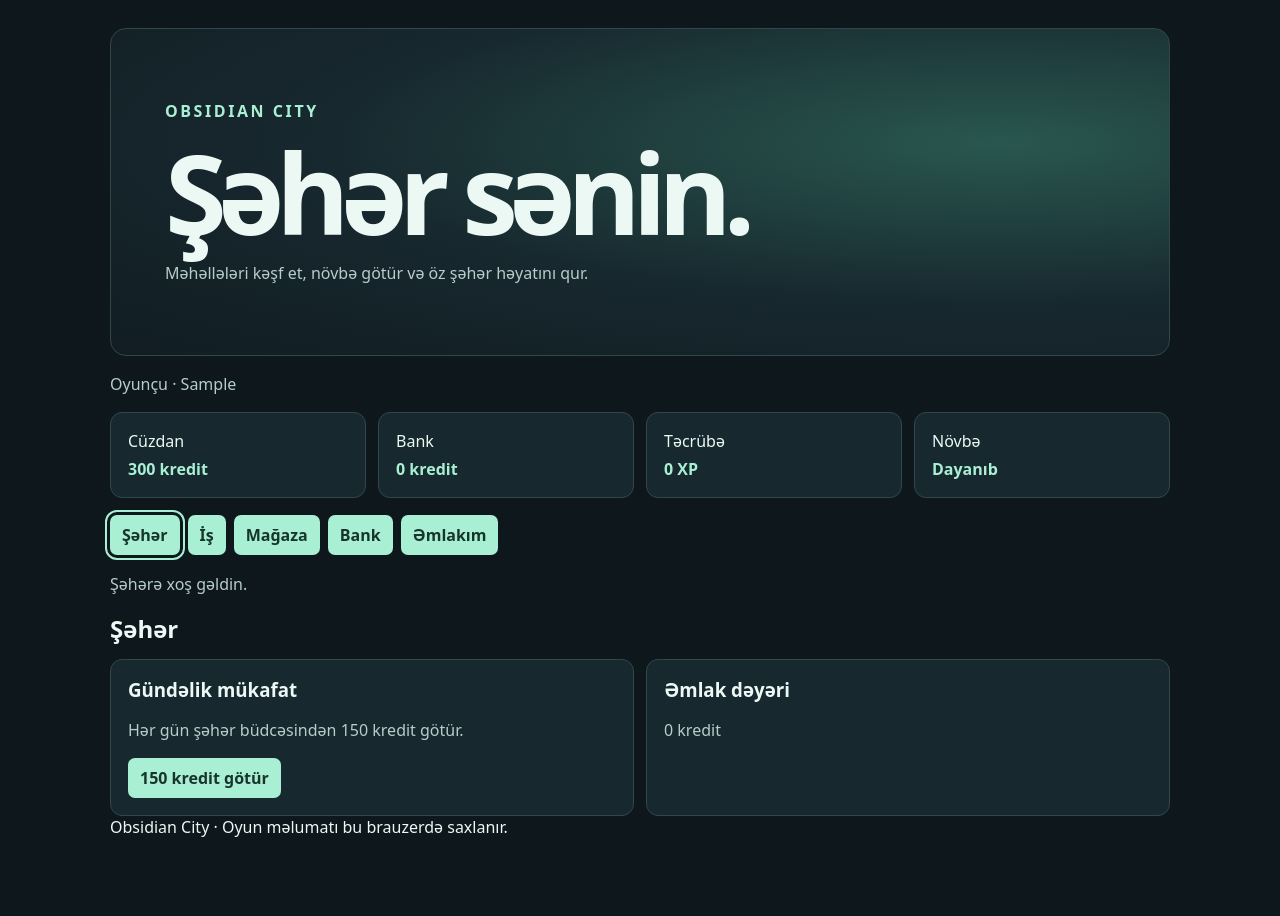
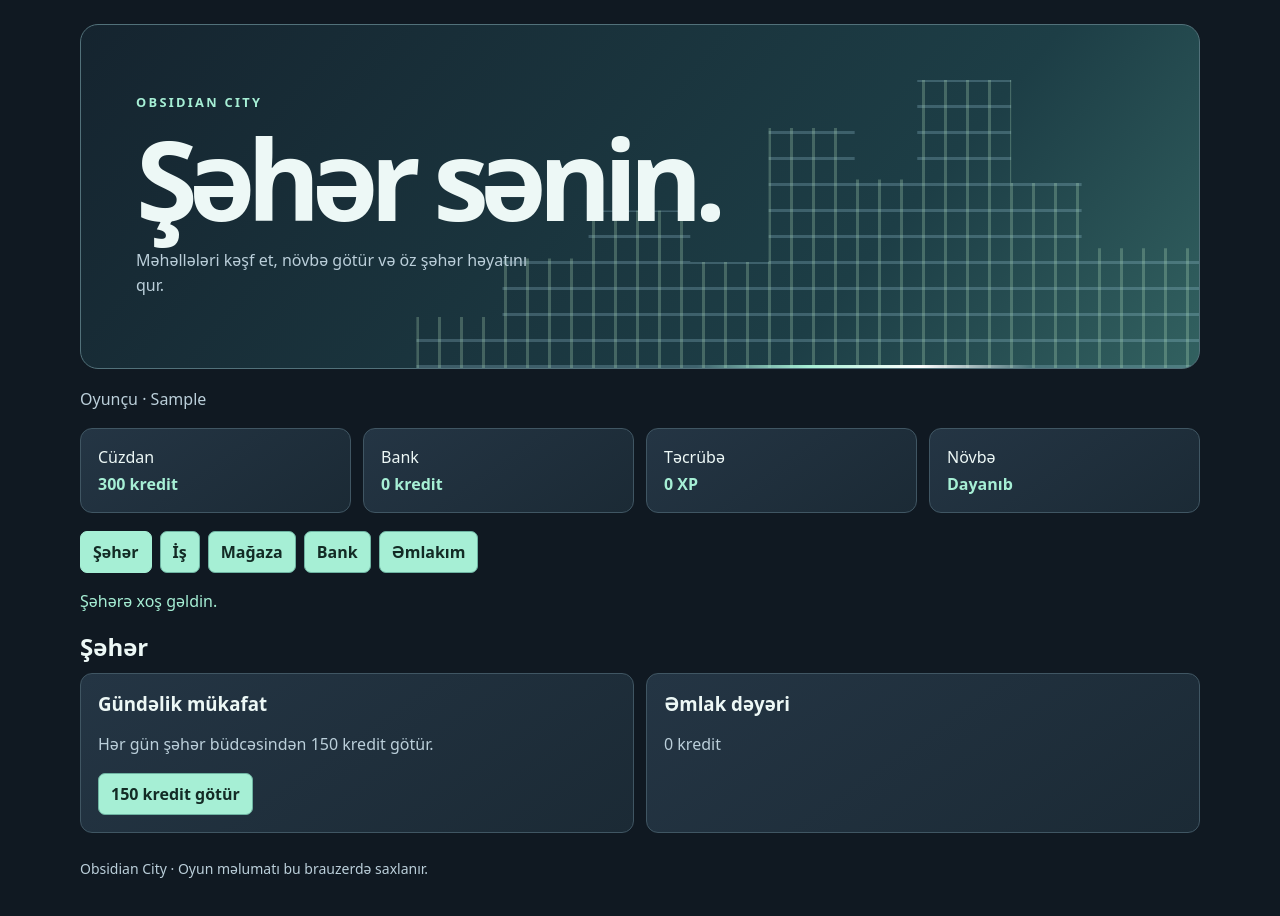
Before and after one commit to azvectornihadshefiyev-creator/denemeoyun, a plain HTML site: page index.html in a window 1280 px wide. Both pictures are taken after typing "Sample" into the empty fields and a click on the button "Şəhərə daxil ol". Before the commit the page ends 894 px from the top, so only its background shows below. Drawn offline with Linux system fonts and the light colour scheme.

Commit message:
Update style.css

```diff
--- a/style.css
+++ b/style.css
@@ -1,87 +1,167 @@
 :root {
   color-scheme: dark;
-  font: 16px system-ui, sans-serif;
-  background: #0d171c;
-  color: #ecf8f4;
-  --mint: #a8efd4;
-  --muted: #b7cdca;
-  --border: #31474c;
+  font-family: system-ui, sans-serif;
+  background: #101922;
+  color: #edf8f6;
+  --panel: #1b2a35;
+  --line: #405663;
+  --mint: #a6efd5;
+  --muted: #bbcfda;
 }
 
 * { box-sizing: border-box; }
+body { margin: 0; }
 [hidden] { display: none !important; }
-body { margin: 0; }
-main { width: min(1060px, 94%); margin: 28px auto 56px; }
+.shell { width: min(1120px, calc(100% - 32px)); margin: 24px auto; }
+h1, h2, h3 { margin: 0 0 10px; }
+p { color: var(--muted); line-height: 1.55; }
+a { color: inherit; }
+footer { padding: 26px 0; color: var(--muted); font-size: .875rem; }
 
-header {
+.hero {
   position: relative;
+  isolation: isolate;
   overflow: hidden;
-  padding: clamp(22px, 5vw, 54px);
-  border: 1px solid var(--border);
-  border-radius: 16px;
-  background: radial-gradient(ellipse at 84% 35%, #29574f, #17282e 54%, #111d22);
+  display: grid;
+  align-items: center;
+  min-height: 300px;
+  border: 1px solid #52717a;
+  border-radius: 18px;
+  background: linear-gradient(130deg, #15242f, #1d3e46 70%, #326160);
 }
-
-header::after {
+.hero::after {
   content: "";
   position: absolute;
-  inset: auto 70% 0 -30%;
+  inset: auto auto 0 -30%;
+  width: 30%;
   height: 3px;
-  background: linear-gradient(90deg, transparent, var(--mint), transparent);
-  animation: sweep 5s linear infinite;
+  background: linear-gradient(90deg, transparent, var(--mint), white, transparent);
+  animation: travel 5s linear infinite;
 }
+@keyframes travel { to { transform: translateX(440%); } }
 
-@keyframes sweep {
-  to { transform: translateX(340%); }
+.skyline {
+  position: absolute;
+  inset: 0 0 0 30%;
+  z-index: -1;
+  background:
+    repeating-linear-gradient(90deg, #d1ffd244 0 3px, transparent 3px 22px),
+    repeating-linear-gradient(0deg, #bdeeff40 0 3px, transparent 3px 26px);
+  clip-path: polygon(
+    0 100%, 0 85%, 11% 85%, 11% 68%, 22% 68%, 22% 54%,
+    35% 54%, 35% 69%, 45% 69%, 45% 30%, 56% 30%, 56% 45%,
+    64% 45%, 64% 16%, 76% 16%, 76% 46%, 85% 46%, 85% 65%,
+    100% 65%, 100% 100%
+  );
+  animation: skyline 7s ease-in-out infinite alternate;
 }
+@keyframes skyline { from { opacity: .35; } to { opacity: .9; } }
 
-.brand { color: var(--mint); font-weight: 750; letter-spacing: .16em; }
-h1 { font-size: clamp(3rem, 9vw, 7rem); margin: 0; line-height: .95; letter-spacing: -.075em; }
-h2 { margin: 0 0 14px; }
-h3 { margin: 0 0 8px; }
-p { color: var(--muted); line-height: 1.5; }
+.hero-copy { padding: clamp(22px, 6vw, 55px); }
+.brand { color: var(--mint); letter-spacing: .18em; font-weight: 800; font-size: .8rem; }
+.hero h1 { font-size: clamp(3rem, 9vw, 7rem); line-height: .95; letter-spacing: -.075em; }
+.hero-copy p:last-child { max-width: 400px; }
+.entry, .player { margin-top: 18px; }
 
+.grid { display: grid; grid-template-columns: repeat(auto-fit, minmax(min(100%, 190px), 1fr)); gap: 12px; }
 .panel {
   min-width: 0;
   padding: 17px;
-  background: #17282e;
-  border: 1px solid var(--border);
+  border: 1px solid var(--line);
   border-radius: 12px;
+  background: linear-gradient(145deg, #243544, var(--panel));
 }
-
-#entry { margin-top: 18px; }
-.grid {
-  display: grid;
-  grid-template-columns: repeat(auto-fit, minmax(min(100%, 195px), 1fr));
-  gap: 12px;
-}
-
+.panel p:last-child { margin-bottom: 0; }
 .balances strong {
   display: block;
-  margin-top: 6px;
+  margin-top: 5px;
   color: var(--mint);
   font-variant-numeric: tabular-nums;
 }
-
 .actions { display: flex; flex-wrap: wrap; align-items: center; gap: 8px; }
-nav { margin-block: 17px; }
-label { display: block; margin-bottom: 7px; }
-#message { min-height: 24px; }
-#entry-error:empty { display: none; }
+.tabs { margin-block: 18px 10px; }
+label { display: block; margin-bottom: 8px; }
+#message { min-height: 1.5em; color: var(--mint); }
+#entry-error:empty, #product-error:empty { display: none; }
 
 button, input {
   font: inherit;
   border-radius: 7px;
-  padding: 9px 12px;
+  min-height: 42px;
+  padding: 8px 12px;
+}
+button {
+  cursor: pointer;
+  border: 1px solid #6eb3a2;
+  background: var(--mint);
+  color: #132b25;
+  font-weight: 700;
+}
+button:hover:not(:disabled) { background: #d1fff0; }
+button.secondary { background: #17252e; color: #e4f4f1; border-color: #5a7680; }
+button.secondary:hover:not(:disabled) { background: #304550; }
+button[aria-pressed="true"] { border-color: var(--mint); box-shadow: inset 0 -3px var(--mint); }
+button:disabled { opacity: .5; cursor: default; }
+input { max-width: 100%; background: #101922; color: white; border: 1px solid #68828a; }
+button:focus-visible, input:focus-visible, canvas:focus-visible {
+  outline: 2px solid white;
+  outline-offset: 3px;
 }
 
-button { background: var(--mint); color: #17352c; border: 0; font-weight: 650; cursor: pointer; }
-button:hover:not(:disabled) { background: #ccf7e7; }
-button[aria-pressed="true"] { outline: 2px solid var(--mint); outline-offset: 3px; }
-button:disabled { opacity: .52; cursor: default; }
-input { max-width: 100%; background: #0d171c; color: white; border: 1px solid #629185; }
-button:focus-visible, input:focus-visible { outline: 2px solid white; outline-offset: 3px; }
+.map-layout { display: grid; grid-template-columns: minmax(0, 2fr) minmax(210px, 1fr); gap: 12px; }
+canvas {
+  width: 100%;
+  height: auto;
+  display: block;
+  border: 1px solid #587980;
+  border-radius: 14px;
+  background: #142631;
+  cursor: crosshair;
+}
+.map-panel h3 { margin-top: 14px; }
+.asset-icon { display: block; font-size: 2.1rem; color: var(--mint); }
+.store-filters { margin: 12px 0; }
+.task-steps { min-height: 2rem; padding-left: 26px; }
+.task-clock { font-variant-numeric: tabular-nums; font-weight: 750; color: var(--mint); }
+.progress { display: block; width: 100%; margin: 12px 0; accent-color: #a6efd5; }
 
+dialog {
+  width: min(440px, calc(100% - 24px));
+  padding: 0;
+  border: 1px solid #64878a;
+  border-radius: 16px;
+  background: #16242d;
+  color: inherit;
+}
+dialog::backdrop { background: #061015c9; backdrop-filter: blur(5px); }
+.dialog-close { position: absolute; top: 10px; right: 10px; z-index: 1; }
+.product-stage {
+  display: grid;
+  place-items: center;
+  min-height: 152px;
+  background: radial-gradient(ellipse, #426d68, #15242f 72%);
+  perspective: 550px;
+}
+.product-stage .asset-icon {
+  font-size: 5.5rem;
+  text-shadow: 0 0 25px #a6efd57a;
+  animation: spin 3s ease-in-out infinite alternate;
+}
+@keyframes spin {
+  from { transform: rotateY(-34deg) translateY(6px); }
+  to { transform: rotateY(35deg) translateY(-7px); }
+}
+.dialog-body { padding: 20px; }
+.received { animation: received .7s ease-out; }
+@keyframes received {
+  from { box-shadow: 0 0 0 4px #a6efd5af, 0 0 27px #a6efd5a0; }
+  to { box-shadow: 0 0 0 0 transparent; }
+}
+
+@media (max-width: 700px) {
+  .map-layout { grid-template-columns: 1fr; }
+  .balances { grid-template-columns: repeat(2, minmax(0, 1fr)); }
+}
 @media (prefers-reduced-motion: reduce) {
-  header::after { animation: none; }
+  .hero::after, .skyline, .product-stage .asset-icon, .received { animation: none; }
 }
```
